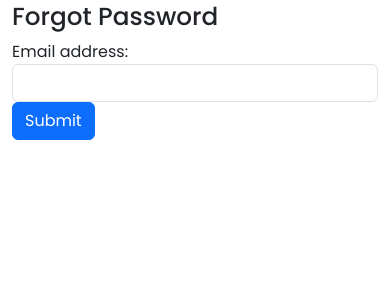
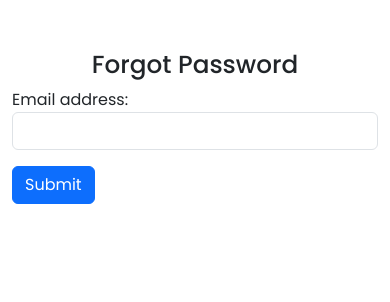
Before and after one commit to Celian4862/web-dev-2, a PHP site: page /web-dev-2/fpass.php in a window 390 px wide; the page is wider, and only the part inside the window is pictured. Shown: the part 150-452 px from the top of that part. Run offline with PHP 8.4, Linux system fonts and the light colour scheme.

Commit message:
Changed the layout of fpass.php

```diff
--- a/fpass.php
+++ b/fpass.php
@@ -20,10 +20,12 @@
                 } else if ($_GET['status'] == 'fail') {
                     echo '<div class="alert alert-danger">Failed to send an email.</div>';
                 }} ?>
-        <div class="container">
-            <h2>Forgot Password</h2>
+        <div class="container mt-5">
+            <h2 class="text-center">Forgot Password</h2>
+            <div class ="row justify-content-center">
+                <div class="col-md-4">
                     <form action="./assets/processing_php/send_email.php" method="post">
-                <div class="form-group">
+                        <div class="mb-3">
                             <label for="email">Email address:</label>
                             <input type="email" class="form-control" id="email" name="email" required>
                             <?php if (isset($_GET['status']) && $_GET['status'] == "email_not_found") {
@@ -33,5 +35,7 @@
                         <button type="submit" class="btn btn-primary">Submit</button>
                     </form>
                 </div>
+            </div>
+        </div>
     </body>
 </html>
```
Lines whose indentation alone changed are shown as unchanged.
